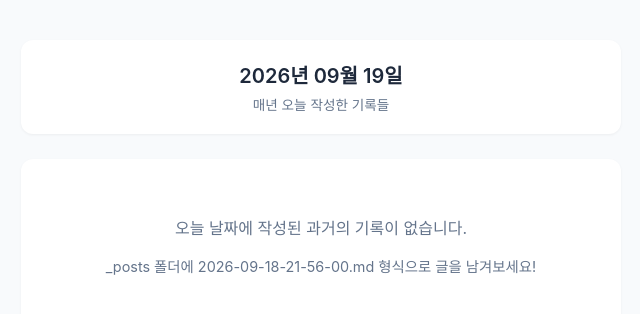
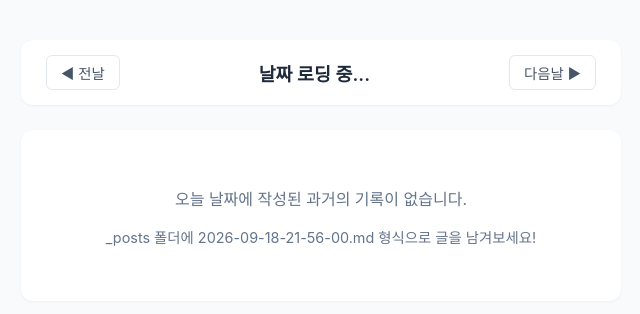
Before and after one commit to yunjeh/journal, a Jekyll site: the page built from index.md, in a window 1280 px wide. Shown: the top 314 px of the page, without its empty margins (319-959 px from the left). Built offline with Jekyll 4.4.1, drawn with Linux system fonts in a browser that asks for light colours.

Commit message:
Refactor diary header layout and navigation buttons

```diff
--- a/_layouts/default.html
+++ b/_layouts/default.html
@@ -18,32 +18,44 @@
             max-width: 600px;
         }
         .diary-header {
-            text-align: center;
+            display: flex;
+            align-items: center;
+            justify-content: space-between;
             background: #ffffff;
-            padding: 20px;
+            padding: 15px 25px;
             border-radius: 12px;
             box-shadow: 0 1px 3px rgba(0,0,0,0.05);
             margin-bottom: 25px;
         }
         .current-date {
-            font-size: 1.25rem;
+            font-size: 1.15rem;
             font-weight: 600;
             margin: 0;
             color: #1e293b;
         }
-        .diary-subtext {
-            font-size: 0.85rem;
-            color: #64748b;
-            margin-top: 5px;
+        .nav-btn {
+            background: none;
+            border: 1px solid #e2e8f0;
+            border-radius: 6px;
+            padding: 6px 14px;
+            cursor: pointer;
+            font-size: 0.9rem;
+            color: #475569;
+            text-decoration: none;
+            transition: background 0.2s;
+        }
+        .nav-btn:hover {
+            background: #f1f5f9;
         }
     </style>
 </head>
 <body>
     <div class="diary-container">
-        <!-- 상단 날짜 헤더 -->
+        <!-- 상단 삼각형 네비게이션 헤더 -->
         <header class="diary-header">
-            <h1 class="current-date">{{ site.time | date: "%Y년 %m월 %d일" }}</h1>
-            <div class="diary-subtext">매년 오늘 작성한 기록들</div>
+            <a href="#" id="prev-btn" class="nav-btn">◀ 전날</a>
+            <h1 class="current-date" id="header-date-text">날짜 로딩 중...</h1>
+            <a href="#" id="next-btn" class="nav-btn">다음날 ▶</a>
         </header>
 
         <!-- 메인 피드 영역 -->
@@ -51,5 +63,44 @@
             {{ content }}
         </main>
     </div>
+
+    <script>
+        // URL의 ?date=YYYY-MM-DD 값을 읽어오거나, 없으면 오늘 날짜를 사용합니다.
+        const urlParams = new URLSearchParams(window.location.search);
+        let targetDate;
+
+        if (urlParams.has('date')) {
+            targetDate = new Date(urlParams.get('date'));
+        } else {
+            // 빌드 시점의 기본 날짜 (예: 2026-09-19)
+            targetDate = new Date("2026-09-19");
+        }
+
+        // 날짜 포맷 함수 (YYYY-MM-DD)
+        function formatDate(d) {
+            let year = d.getFullYear();
+            let month = String(d.getMonth() + 1).padStart(2, '0');
+            let day = String(d.getDate()).padStart(2, '0');
+            return `${year}-${month}-${day}`;
+        }
+
+        // 상단 헤더에 한국어 날짜 표시
+        document.getElementById('header-date-textinnerText = targetDate.toLocaleDateString('ko-KR', {
+            year: 'numeric',
+            month: 'long',
+            day: 'numeric'
+        });
+
+        // 전날, 다음날 계산
+        let prevDate = new Date(targetDate);
+        prevDate.setDate(targetDate.getDate() - 1);
+
+        let nextDate = new Date(targetDate);
+        nextDate.setDate(targetDate.getDate() + 1);
+
+        // 버튼 링크 연결
+        document.getElementById('prev-btn').href = `?date=${formatDate(prevDate)}`;
+        document.getElementById('next-btn').href = `?date=${formatDate(nextDate)}`;
+    </script>
 </body>
 </html>
```
